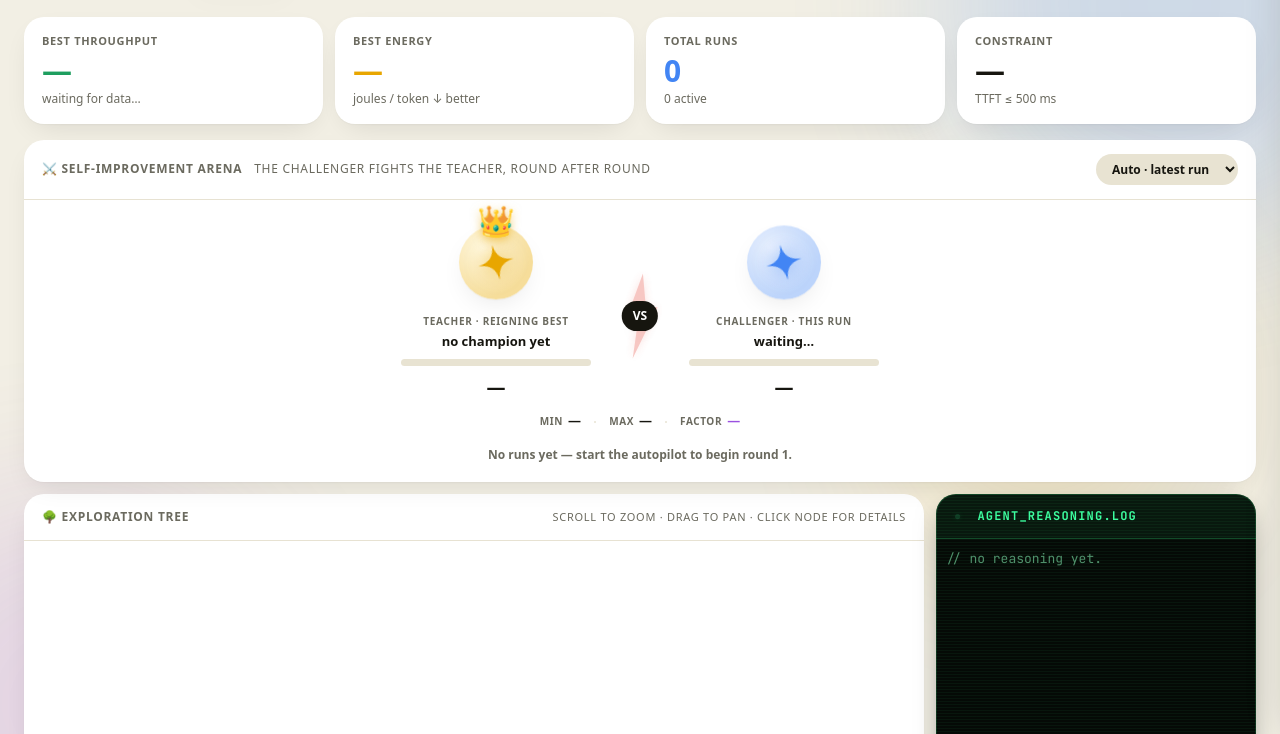
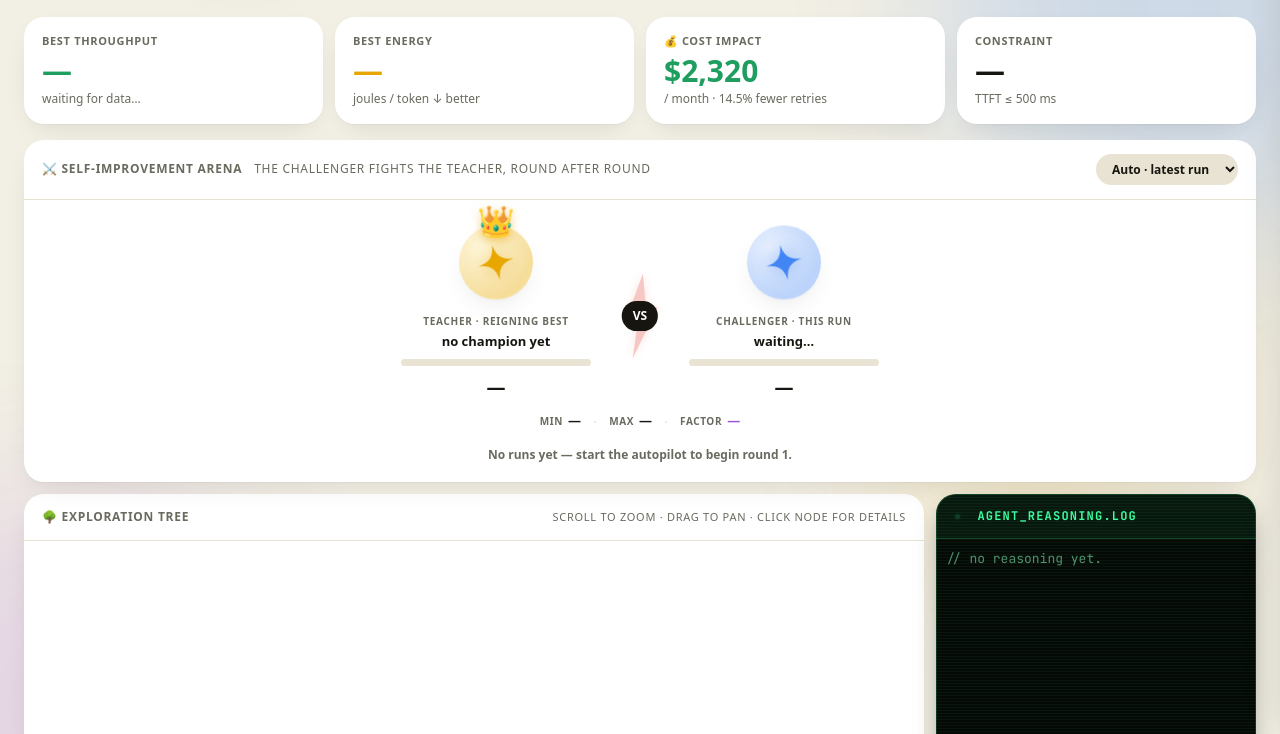
Before and after one commit to wilfred-dore/gemma-autopilot, a website: page cloudflare-live/public/index.html in a window 1280 px wide. Shown: the part 66-800 px from the top of the page. Drawn offline with nearby package versions, Linux system fonts and the light colour scheme; a web font is replaced by a local one.

Commit message:
feat(live-dashboard): replace Total runs tile with Cost impact summary
Show monthly $ saved (base vs. best fine-tuned model) directly in the
KPI tile row instead of the raw run count, reusing the same renderSavings()
calculation as the detailed Cost impact card below.

```diff
--- a/cloudflare-live/public/index.html
+++ b/cloudflare-live/public/index.html
@@ -288,7 +288,7 @@ tr.lb-viol td:last-child{color:var(--red)}
 <div class="tiles">
   <div class="tile"><svg class="tile-spark" id="spark-best" preserveAspectRatio="none"></svg><div class="k">Best throughput</div><div class="v green" id="t-best">—</div><div class="d" id="t-best-d">waiting for data…</div></div>
   <div class="tile"><svg class="tile-spark" id="spark-energy" preserveAspectRatio="none"></svg><div class="k">Best energy</div><div class="v gold" id="t-energy">—</div><div class="d">joules / token ↓ better</div></div>
-  <div class="tile"><svg class="tile-spark" id="spark-iters" preserveAspectRatio="none"></svg><div class="k">Total runs</div><div class="v blue" id="t-iters">0</div><div class="d" id="t-active">0 active</div></div>
+  <div class="tile"><div class="k">💰 Cost impact</div><div class="v green" id="t-savings">—</div><div class="d" id="t-savings-d">/ month saved vs. base model</div></div>
   <div class="tile"><svg class="tile-spark" id="spark-ttft" preserveAspectRatio="none"></svg><div class="k">Constraint</div><div class="v" id="t-ttft">—</div><div class="d">TTFT ≤ 500 ms</div></div>
 </div>
 
@@ -815,7 +815,6 @@ function renderTrace(runs) {
 // ═══════════════════════════════════════════════════════════════════════════
 function renderTiles(runs) {
   const done = runs.filter(r => r.status === 'done' && r.metrics);
-  const active = runs.filter(r => r.status === 'running').length;
   const best = done.filter(r => score(r) > 0).sort((a,b) => score(b)-score(a))[0];
   const bestJ = done.reduce((m, r) => r.energy?.joules_per_token < m ? r.energy.joules_per_token : m, Infinity);
   const allTtfts = done.filter(r => r.metrics).map(r => r.metrics.ttft_ms);
@@ -824,15 +823,12 @@ function renderTiles(runs) {
   document.getElementById('t-best').textContent = best ? fmt(best.metrics.tokens_per_s) + ' t/s' : '—';
   document.getElementById('t-best-d').textContent = best ? `vs ${runs.filter(r=>r.label==='human-expert'&&r.metrics).map(r=>'human '+fmt(r.metrics.tokens_per_s)).join('')||'no baseline'}` : 'waiting for data…';
   document.getElementById('t-energy').textContent = isFinite(bestJ) ? fmt(bestJ, 4) + ' J' : '—';
-  document.getElementById('t-iters').textContent = runs.length;
-  document.getElementById('t-active').textContent = `${active} active`;
   document.getElementById('t-ttft').textContent = done.length ? `${okCount}/${done.length} pass` : '—';
   document.getElementById('t-ttft').style.color = done.length && okCount < done.length ? 'var(--gold)' : 'var(--green)';
 
   const orderedDone = done.slice().sort((a, b) => new Date(a.ts || 0) - new Date(b.ts || 0));
   renderSparkline('spark-best', orderedDone.map(r => r.metrics.tokens_per_s), '#1e9e5f');
   renderSparkline('spark-energy', orderedDone.map(r => r.energy?.joules_per_token).filter(v => v != null), '#e8a600', { invert: true });
-  renderSparkline('spark-iters', runs.map((_, i) => i + 1), '#4285f4');
   renderSparkline('spark-ttft', orderedDone.map(r => r.metrics.ttft_ms), okCount < done.length ? '#e8a600' : '#1e9e5f', { invert: true });
 }
 
@@ -1198,11 +1194,14 @@ const COST_PER_CREDIT = 0.04;      // $ — GitHub Copilot's published overage r
 function renderSavings() {
   const amountEl = document.getElementById('savings-amount');
   const detailEl = document.getElementById('savings-detail');
+  const tileAmountEl = document.getElementById('t-savings');
+  const tileDetailEl = document.getElementById('t-savings-d');
   const models = (modelComparison?.models || []).filter(m => !m.error && m.quality_score != null);
   const base = models.find(m => !m.finetuned && /base/i.test(m.label));
   const best = models.filter(m => m.finetuned).sort((a, b) => b.quality_score - a.quality_score)[0];
   if (!base || !best) {
     detailEl.textContent = 'No model-comparison data yet — run `python -m autopilot.model_compare`.';
+    tileDetailEl.textContent = 'no model-comparison data yet';
     return;
   }
 
@@ -1211,8 +1210,9 @@ function renderSavings() {
   const savedFraction = Math.max(0, baseRetry - bestRetry);
   const monthlySpend = MONTHLY_CREDITS * COST_PER_CREDIT;
   const monthlySavings = monthlySpend * savedFraction;
+  const amountText = '$' + monthlySavings.toLocaleString('en-US', { maximumFractionDigits: 0 });
 
-  amountEl.textContent = '$' + monthlySavings.toLocaleString('en-US', { maximumFractionDigits: 0 });
+  amountEl.textContent = amountText;
   detailEl.innerHTML = `
     <div><b>${escHtml(best.label.replace(' (fine-tuned, ours)', ''))}</b> hits <b>${fmt(best.quality_score)}</b> quality
     vs <b>${fmt(base.quality_score)}</b> for the base model — <b>${fmt(savedFraction * 100, 1)}%</b> fewer low-quality
@@ -1220,6 +1220,9 @@ function renderSavings() {
     <div style="margin-top:6px">${MONTHLY_CREDITS.toLocaleString('en-US')} credits/mo × $${COST_PER_CREDIT.toFixed(2)}/credit
     = $${monthlySpend.toLocaleString('en-US')} spend · ${fmt(savedFraction * 100, 1)}% saved.</div>
   `;
+
+  tileAmountEl.textContent = amountText;
+  tileDetailEl.textContent = `/ month · ${fmt(savedFraction * 100, 1)}% fewer retries`;
 }
 
 // ═══════════════════════════════════════════════════════════════════════════
```
